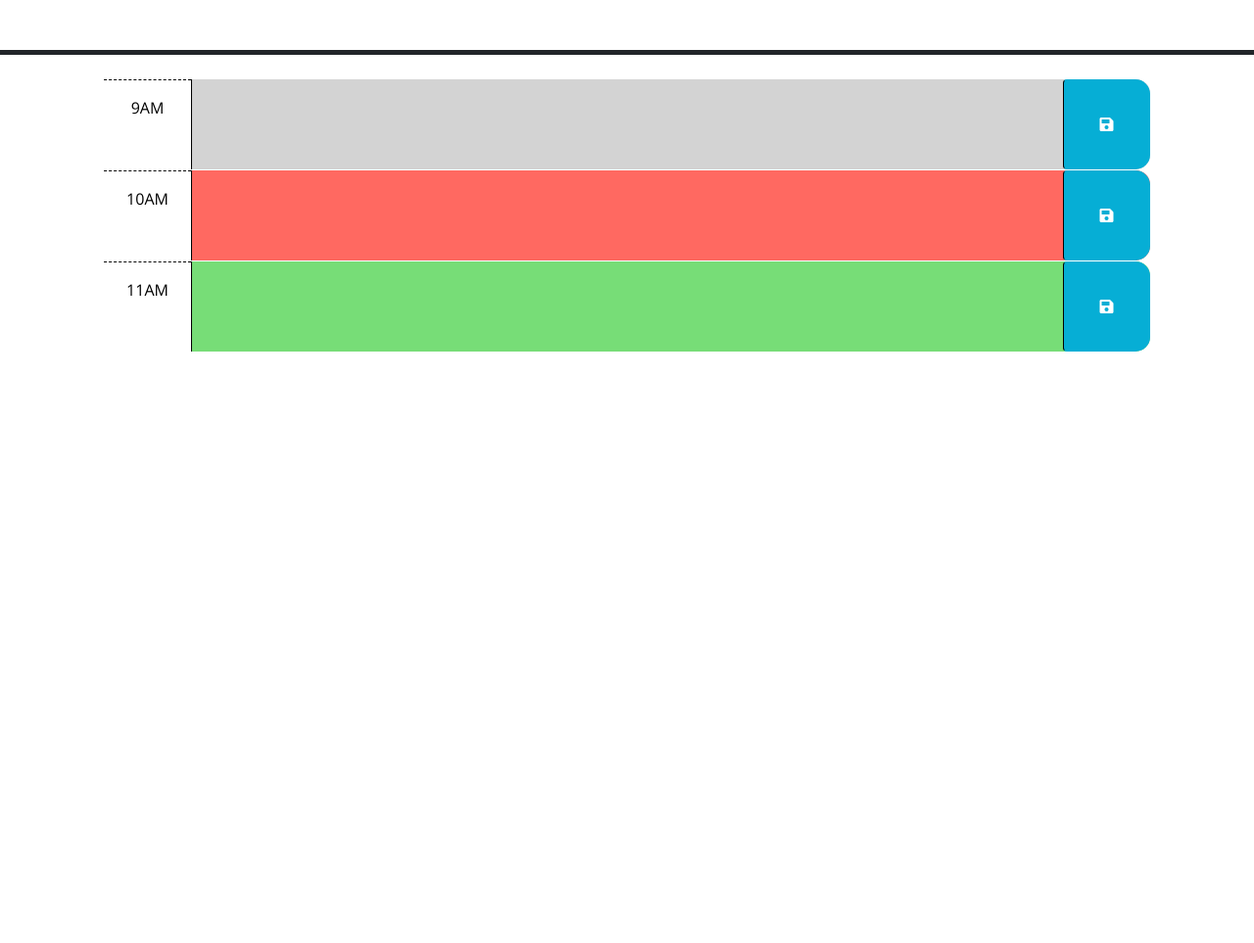
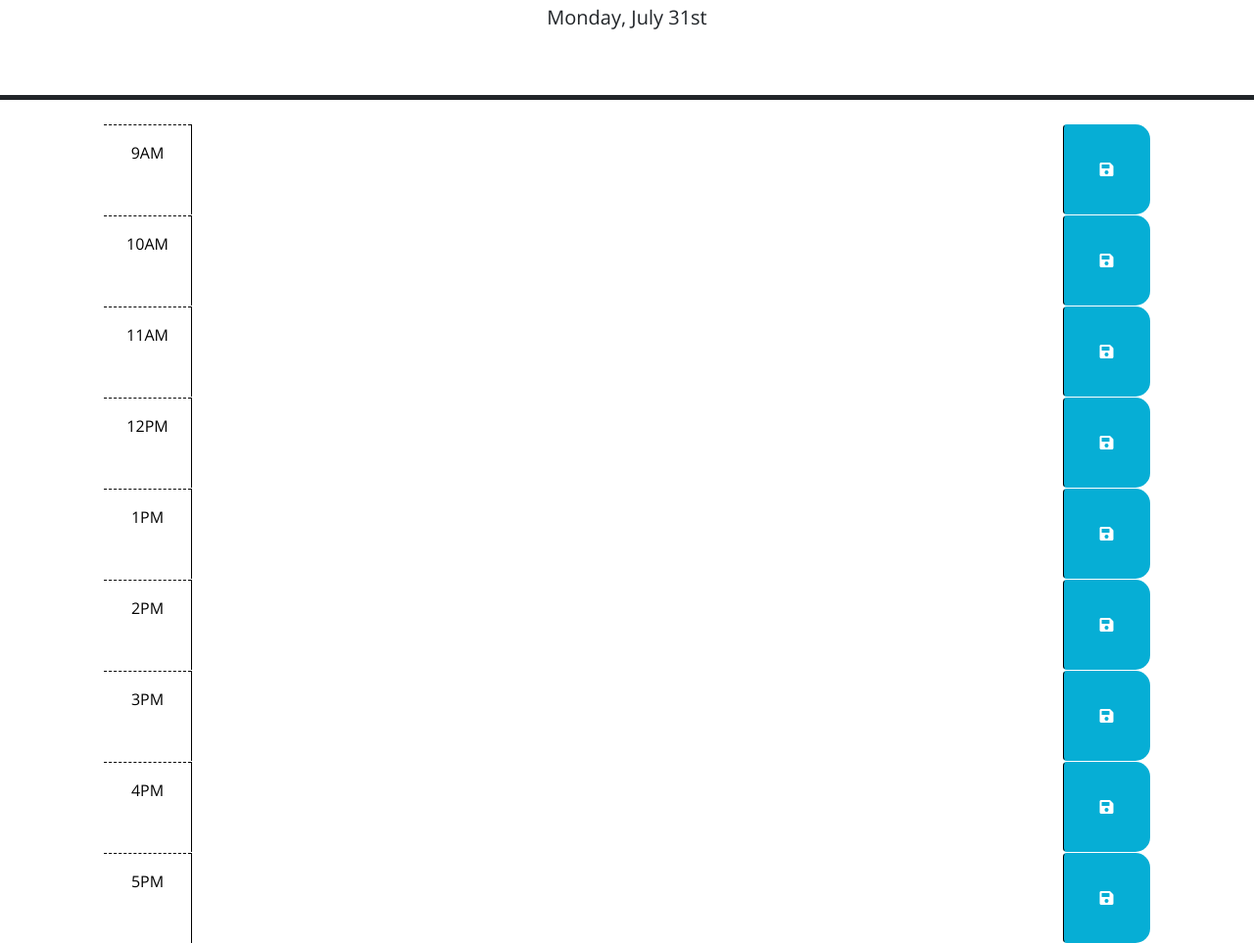
Before and after one commit to GimmeKitties711/challenge_5-dynamic_daily_planner, a plain HTML site: page index.html in a window 1280 px wide. Shown: the part 176-1139 px from the top of the page at 98% size. Before the commit the page ends 800 px from the top, so only its background shows below. Drawn offline with nearby package versions, Linux system fonts and the light colour scheme.

Commit message:
got the current date display in header to work

```diff
--- a/Develop/script.js
+++ b/Develop/script.js
@@ -15,6 +15,7 @@ $(function () {
   // attribute of each time-block be used to conditionally add or remove the
   // past, present, and future classes? How can Day.js be used to get the
   // current hour in 24-hour time?
+  // source for getting current hour: https://day.js.org/docs/en/get-set/hour
   //
 
   // TODO: Add code to get any user input that was saved in localStorage and set
@@ -23,4 +24,12 @@ $(function () {
   //
 
   // TODO: Add code to display the current date in the header of the page.
+  var endings = ['st', 'nd', 'rd', 'th', 'th', 'th', 'th', 'th', 'th', 'th', 'th', 'th', 'th', 'th', 'th', 'th', 'th', 'th', 'th', 'th', 'st', 'nd', 'rd', 'th', 'th', 'th', 'th', 'th', 'th', 'th', 'st'];
+  // [1st, 2nd, 3rd, 4th, 5th, 6th, 7th, 8th, 9th, 10th, 11th, 12th, 13th, 14th, 15th, 16th, 17th, 18th, 19th 20th, 21st, 22nd, 23rd, 24th, 25th, 26th, 27th, 28th, 29th, 30th, 31st]
+  // source for correct endings for ordinal numbers: https://byjus.com/maths/ordinal-numbers/
+  var currentDay = $('#currentDay');
+  // source for jQuery selectors: https://www.w3schools.com/jquery/jquery_selectors.asp
+  currentDay.text(dayjs().format('dddd, MMMM DD') + endings[dayjs().date()-1]);
+  // source for date formatting options in dayjs: https://day.js.org/docs/en/display/format
+  // source for how to get current day of the month in dayjs: https://day.js.org/docs/en/get-set/date
 });
--- a/index.html
+++ b/index.html
@@ -40,7 +40,7 @@
         -->
 
       <!-- Example of a past time block. The "past" class adds a gray background color. -->
-      <div id="hour-9" class="row time-block past">
+      <div id="hour-9" class="row time-block">
         <div class="col-2 col-md-1 hour text-center py-3">9AM</div>
         <textarea class="col-8 col-md-10 description" rows="3"> </textarea>
         <button class="btn saveBtn col-2 col-md-1" aria-label="save">
@@ -49,7 +49,7 @@
       </div>
 
       <!-- Example of a a present time block. The "present" class adds a red background color. -->
-      <div id="hour-10" class="row time-block present">
+      <div id="hour-10" class="row time-block">
         <div class="col-2 col-md-1 hour text-center py-3">10AM</div>
         <textarea class="col-8 col-md-10 description" rows="3"> </textarea>
         <button class="btn saveBtn col-2 col-md-1" aria-label="save">
@@ -58,13 +58,62 @@
       </div>
 
       <!-- Example of a future time block. The "future" class adds a green background color. -->
-      <div id="hour-11" class="row time-block future">
+      <div id="hour-11" class="row time-block">
         <div class="col-2 col-md-1 hour text-center py-3">11AM</div>
         <textarea class="col-8 col-md-10 description" rows="3"> </textarea>
         <button class="btn saveBtn col-2 col-md-1" aria-label="save">
           <i class="fas fa-save" aria-hidden="true"></i>
         </button>
       </div>
+
+      <div id="hour-12" class="row time-block">
+        <div class="col-2 col-md-1 hour text-center py-3">12PM</div>
+        <textarea class="col-8 col-md-10 description" rows="3"> </textarea>
+        <button class="btn saveBtn col-2 col-md-1" aria-label="save">
+          <i class="fas fa-save" aria-hidden="true"></i>
+        </button>
+      </div>
+
+      <div id="hour-13" class="row time-block">
+        <div class="col-2 col-md-1 hour text-center py-3">1PM</div>
+        <textarea class="col-8 col-md-10 description" rows="3"> </textarea>
+        <button class="btn saveBtn col-2 col-md-1" aria-label="save">
+          <i class="fas fa-save" aria-hidden="true"></i>
+        </button>
+      </div>
+
+      <div id="hour-14" class="row time-block">
+        <div class="col-2 col-md-1 hour text-center py-3">2PM</div>
+        <textarea class="col-8 col-md-10 description" rows="3"> </textarea>
+        <button class="btn saveBtn col-2 col-md-1" aria-label="save">
+          <i class="fas fa-save" aria-hidden="true"></i>
+        </button>
+      </div>
+
+      <div id="hour-15" class="row time-block">
+        <div class="col-2 col-md-1 hour text-center py-3">3PM</div>
+        <textarea class="col-8 col-md-10 description" rows="3"> </textarea>
+        <button class="btn saveBtn col-2 col-md-1" aria-label="save">
+          <i class="fas fa-save" aria-hidden="true"></i>
+        </button>
+      </div>
+
+      <div id="hour-16" class="row time-block">
+        <div class="col-2 col-md-1 hour text-center py-3">4PM</div>
+        <textarea class="col-8 col-md-10 description" rows="3"> </textarea>
+        <button class="btn saveBtn col-2 col-md-1" aria-label="save">
+          <i class="fas fa-save" aria-hidden="true"></i>
+        </button>
+      </div>
+
+      <div id="hour-17" class="row time-block">
+        <div class="col-2 col-md-1 hour text-center py-3">5PM</div>
+        <textarea class="col-8 col-md-10 description" rows="3"> </textarea>
+        <button class="btn saveBtn col-2 col-md-1" aria-label="save">
+          <i class="fas fa-save" aria-hidden="true"></i>
+        </button>
+      </div>
+    </div>
 
     <script src="https://code.jquery.com/jquery-3.4.1.min.js"></script>
     <script
```
